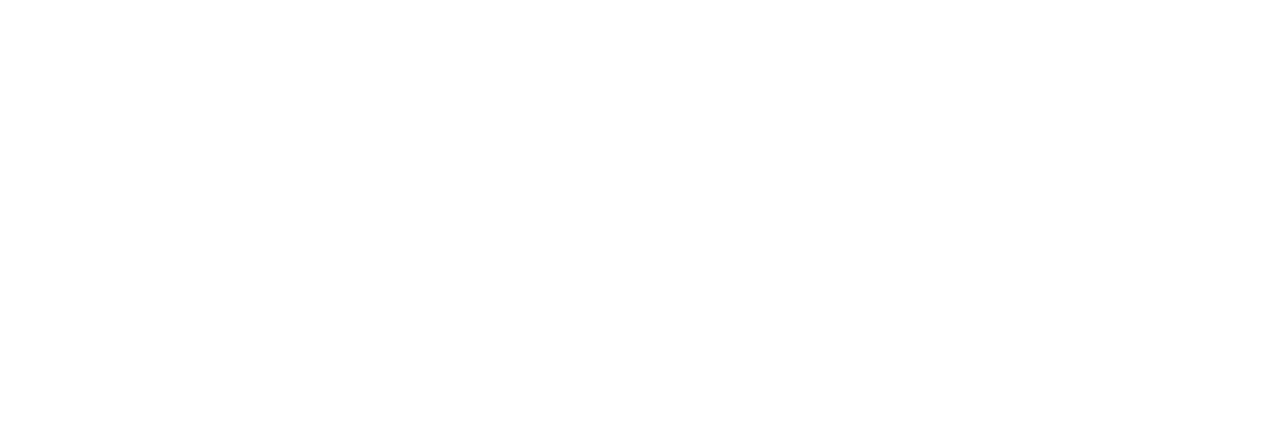
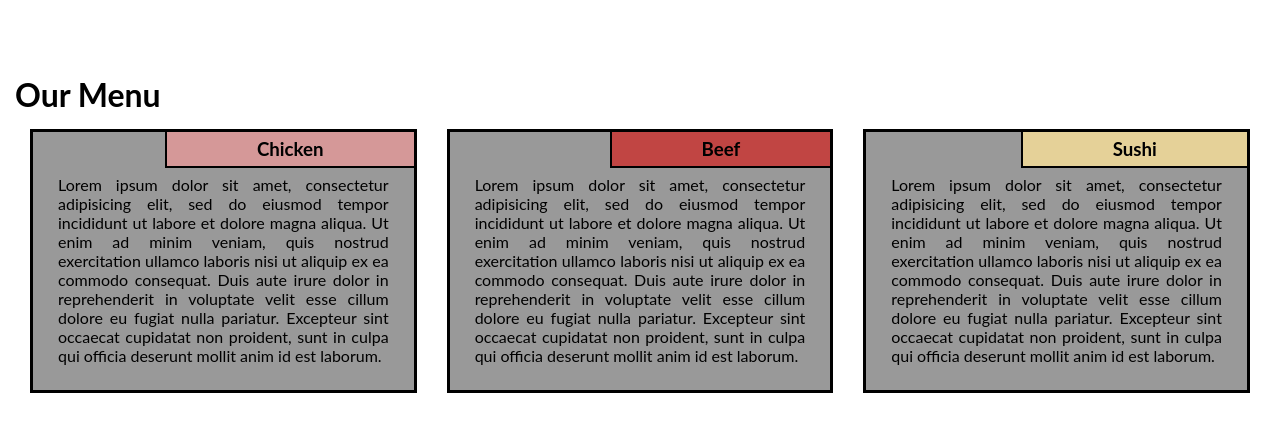
Before and after one commit to umarawan11/myfirsttrial, a plain HTML site: page index.html in a window 1280 px wide. Drawn offline with Linux system fonts and the light colour scheme.

Commit message:
myfinalstage

```diff
--- /dev/null
+++ b/css/style.css
@@ -0,0 +1,116 @@
+*{
+	box-sizing: border-box;
+	margin: 0;
+	padding: 0;
+}
+body{
+	font-family: 'Lato', sans-serif;
+}
+.row {
+	width: 100%;
+}
+.container{
+	position: relative;
+	top: 60px;
+	margin: 15px;
+}
+.item{
+	position: relative;
+	top: 0;
+	background-color: #999999;
+	margin: 15px;
+	padding: 25px;
+	border: 3px solid #000;
+}.item p{
+	margin-top: 18px;
+	text-align: justify;
+	font-size: 100%;
+}
+.item-title{
+  position: absolute;
+  top:0;
+  right: 0px;
+  background: green;
+  padding: 6px 90px;
+  border-left: 2px solid #000;
+  border-bottom: 2px solid #000;
+}
+
+#title-one {
+  background-color: #D59898;
+}
+
+#title-two{
+  background-color: #C14543;
+}
+
+#title-three{
+  background-color: #E5D198;
+}
+
+/* Simple Responsive Framework. */
+/*------ Desktop ------*/
+@media (min-width: 992px){
+  .col-lg-1, .col-lg-2, .col-lg-3, .col-lg-4, .col-lg-5, .col-lg-6, .col-lg-7, .col-lg-8, .col-lg-9, .col-lg-10, .col-lg-11, .col-lg-12 {
+    float: left;
+  }
+  .col-lg-1 {
+    width: 8.33%;
+  }
+  .col-lg-2 {
+    width: 16.66%;
+  }
+  .col-lg-3 {
+    width: 25%;
+  }
+  .col-lg-4 {
+    width: 33.33%;
+  }
+  .col-lg-5 {
+    width: 41.66%;
+  }
+  .col-lg-6 {
+    width: 50%;
+  }
+  .col-lg-7 {
+    width: 58.33%;
+  }
+  .col-lg-8 {
+    width: 66.66%;
+  }
+  .col-lg-9 {
+    width: 74.99%;
+  }
+  .col-lg-10 {
+    width: 83.33%;
+  }
+  .col-lg-11 {
+    width: 91.66%;
+  }
+  .col-lg-12 {
+    width: 100%;
+  }
+
+}
+
+
+/*------ Tablet ------*/
+@media (min-width: 768px) and (max-width: 991px){
+  .col-lg-4 {
+    width: 50%;
+    float: left;
+  }
+  .col-lg-tablet{
+   width: 100%;
+   float: left;
+ }
+}
+
+
+/*------ Mobile ------*/
+@media (max-width: 767px){
+  .col-lg-4{
+    width: 100%;
+    float: left;
+  }
+}
--- a/index.html
+++ b/index.html
@@ -4,9 +4,54 @@
     <meta charset="UTF-8">
     <meta name="viewport" content="width=device-width, initial-scale=1.0">
     <title>Document</title>
-
+        <link href='css/style.css' rel='stylesheet' type='text/css'>
 </head>
 <body>
+    <div class="container">
+        <div class="row">
 
+            <h1 class="menu-title">Our Menu</h1>
+                <div class="col-lg-4">
+                    <div class="item">
+                        <div class="item-title" id="title-one">
+                            <h3>Chicken</h3>
+                        </div>
+                        <p>Lorem ipsum dolor sit amet, consectetur adipisicing elit, sed do eiusmod
+                        tempor incididunt ut labore et dolore magna aliqua. Ut enim ad minim veniam,
+                        quis nostrud exercitation ullamco laboris nisi ut aliquip ex ea commodo
+                        consequat. Duis aute irure dolor in reprehenderit in voluptate velit esse
+                        cillum dolore eu fugiat nulla pariatur. Excepteur sint occaecat cupidatat non
+                        proident, sunt in culpa qui officia deserunt mollit anim id est laborum.</p>
+                    </div>
+                </div>
+        <div class="col-lg-4">
+            <div class="item">
+                <div class="item-title" id="title-two">
+                    <h3>Beef</h3>
+                </div>
+                <p>Lorem ipsum dolor sit amet, consectetur adipisicing elit, sed do eiusmod
+                tempor incididunt ut labore et dolore magna aliqua. Ut enim ad minim veniam,
+                quis nostrud exercitation ullamco laboris nisi ut aliquip ex ea commodo
+                consequat. Duis aute irure dolor in reprehenderit in voluptate velit esse
+                cillum dolore eu fugiat nulla pariatur. Excepteur sint occaecat cupidatat non
+                proident, sunt in culpa qui officia deserunt mollit anim id est laborum.</p>
+            </div>
+        </div>
+
+        <div class="col-lg-4 col-lg-tablet">
+            <div class="item">
+            <div class="item-title" id="title-three">
+            <h3>Sushi</h3>
+        </div>
+            <p>Lorem ipsum dolor sit amet, consectetur adipisicing elit, sed do eiusmod
+                tempor incididunt ut labore et dolore magna aliqua. Ut enim ad minim veniam,
+                quis nostrud exercitation ullamco laboris nisi ut aliquip ex ea commodo
+                consequat. Duis aute irure dolor in reprehenderit in voluptate velit esse
+                cillum dolore eu fugiat nulla pariatur. Excepteur sint occaecat cupidatat non
+                proident, sunt in culpa qui officia deserunt mollit anim id est laborum.</p>
+        </div>
+        </div>
+        </div>
+    </div>
 </body>
 </html>
--- a/style.css
+++ /dev/null
@@ -1,3 +0,0 @@
-*{
-
-}
```
